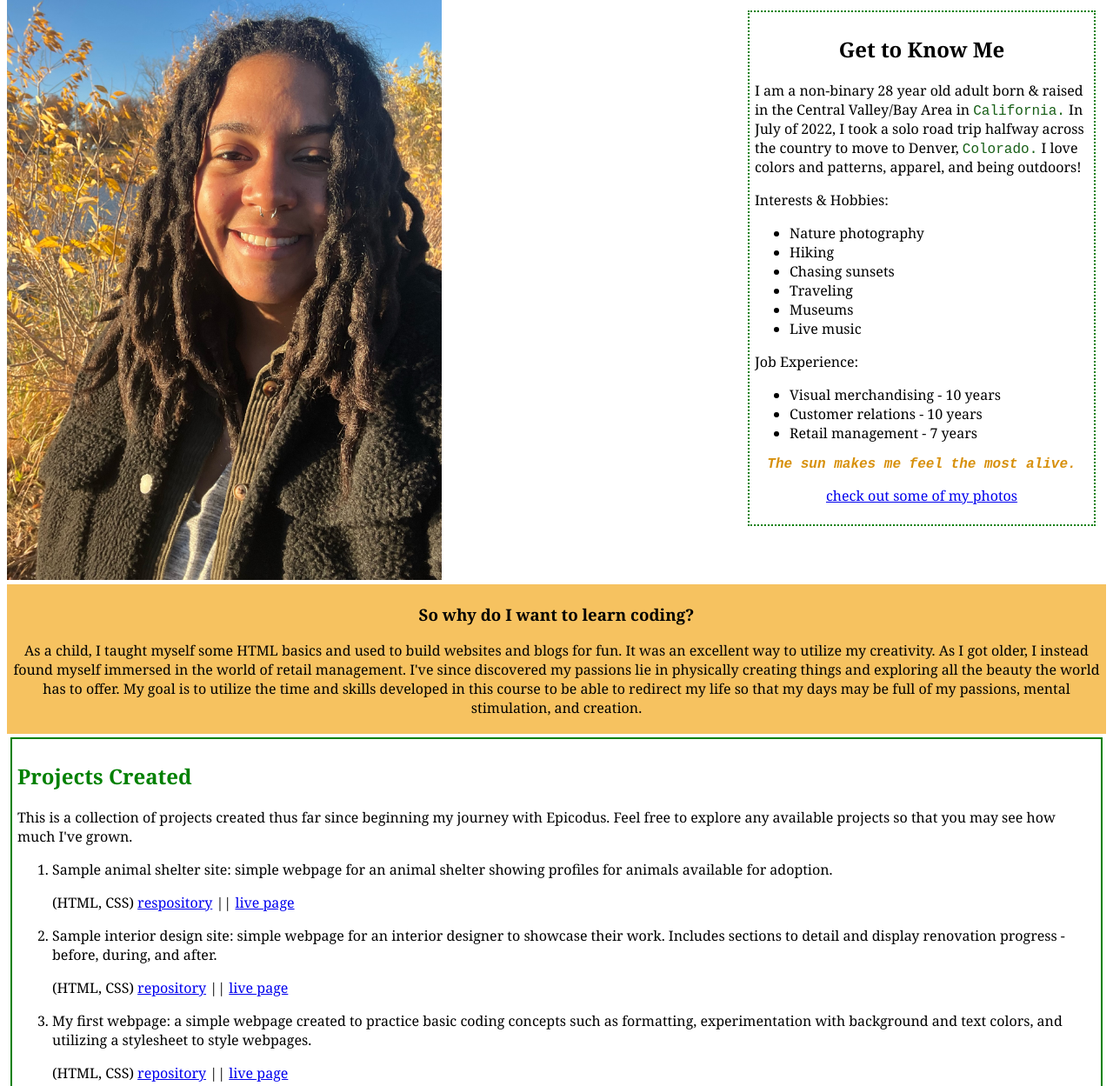
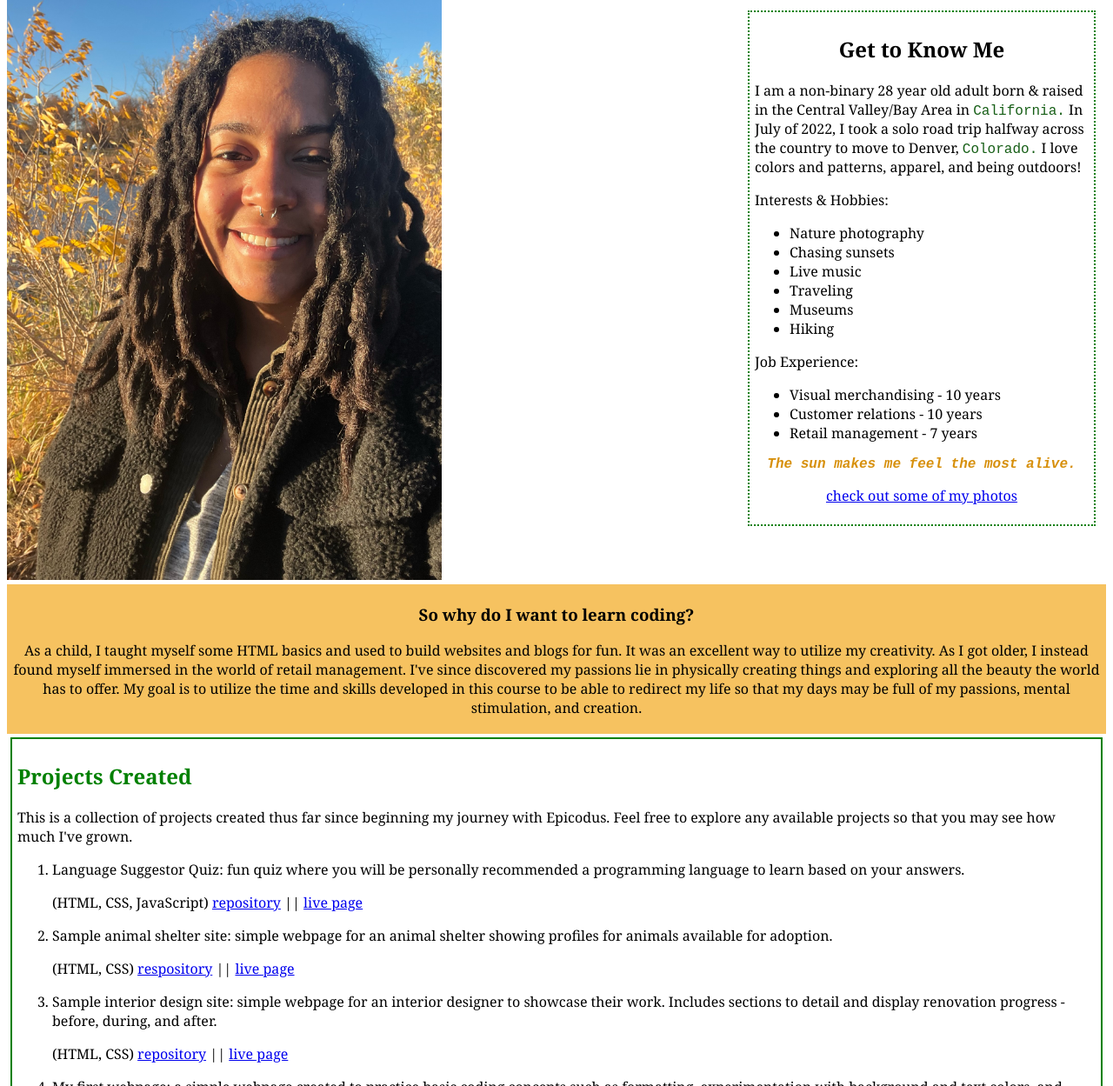
Before and after one commit to eluckie/wk1-portfolio, a plain HTML site: page index.html in a window 1280 px wide. Shown: the part 129-1378 px from the top of the page at 87% size. Drawn offline with Linux system fonts and the light colour scheme.

Commit message:
reorganize hobbies list and add language-suggestor to projects list.

```diff
--- a/index.html
+++ b/index.html
@@ -16,11 +16,11 @@
     <p>Interests & Hobbies:</p>
       <ul>
         <li>Nature photography</li>
-        <li>Hiking</li>
         <li>Chasing sunsets</li>
+        <li>Live music</li>
         <li>Traveling</li>
         <li>Museums</li>
-        <li>Live music</li>
+        <li>Hiking</li>
       </ul>
 
     <p>Job Experience:</p>
@@ -43,12 +43,14 @@
     <h2>Projects Created</h2>
     <p>This is a collection of projects created thus far since beginning my journey with Epicodus. Feel free to explore any available projects so that you may see how much I've grown.</p>
     <ol>
+      <li>Language Suggestor Quiz: fun quiz where you will be personally recommended a programming language to learn based on your answers.
+      <p>(HTML, CSS, JavaScript) <a href="https://github.com/eluckie/language-suggestor">repository</a> || <a href="https://eluckie.github.io/language-suggestor/">live page</a></p></li>
       <li>Sample animal shelter site: simple webpage for an animal shelter showing profiles for animals available for adoption.
-        <p>(HTML, CSS) <a href="https://github.com/eluckie/animal-shelter.git">respository</a> || <a href="https://eluckie.github.io/animal-shelter/">live page</a></p></li>
+      <p>(HTML, CSS) <a href="https://github.com/eluckie/animal-shelter.git">respository</a> || <a href="https://eluckie.github.io/animal-shelter/">live page</a></p></li>
       <li>Sample interior design site: simple webpage for an interior designer to showcase their work. Includes sections to detail and display renovation progress - before, during, and after.
-        <p>(HTML, CSS) <a href="https://github.com/eluckie/interior-design-website.git">repository</a> || <a href="https://eluckie.github.io/interior-design-website/">live page</a></p></li>
+      <p>(HTML, CSS) <a href="https://github.com/eluckie/interior-design-website.git">repository</a> || <a href="https://eluckie.github.io/interior-design-website/">live page</a></p></li>
       <li>My first webpage: a simple webpage created to practice basic coding concepts such as formatting, experimentation with background and text colors, and utilizing a stylesheet to style webpages.
-        <p>(HTML, CSS) <a href="https://github.com/eluckie/my-first-webpage.git">repository</a> || <a href="https://eluckie.github.io/my-first-webpage/">live page</a></p></li>
+      <p>(HTML, CSS) <a href="https://github.com/eluckie/my-first-webpage.git">repository</a> || <a href="https://eluckie.github.io/my-first-webpage/">live page</a></p></li>
     </ol>
     <p class="git"><strong>All projects are hosted on GitHub.</strong></p>
   </div>
```
